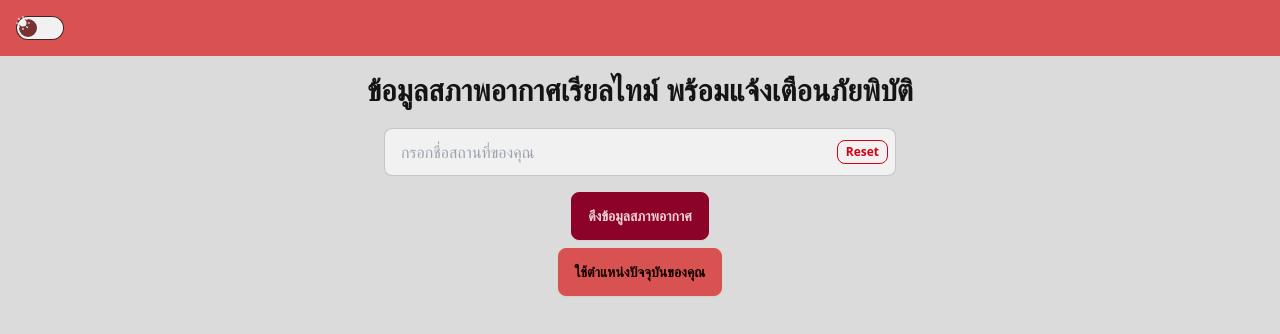
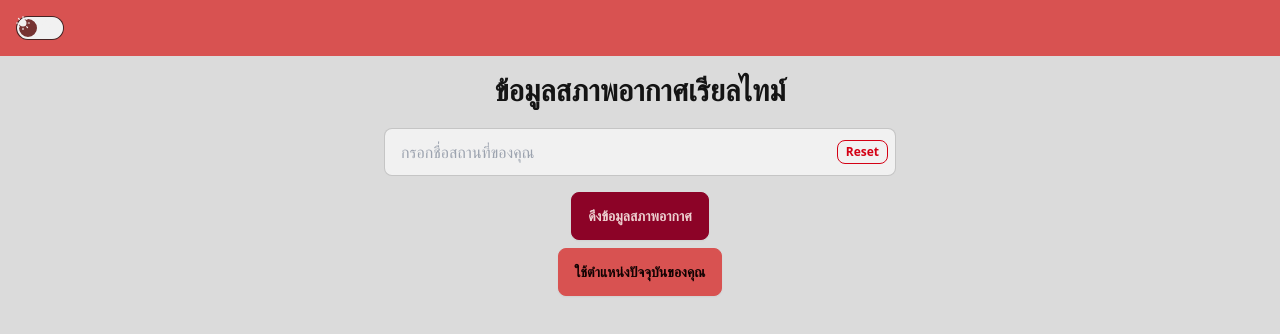
Before and after one commit to s0ci4lx/weather-th, a Vue app: page / in a window 1280 px wide. Shown: the top 334 px of the page. Built offline with nearby package versions, Linux system fonts and the light colour scheme; no server answers.

Commit message:
Update ข้อความ H1

```diff
--- a/src/components/HomePage.vue
+++ b/src/components/HomePage.vue
@@ -137,7 +137,7 @@ const getWeatherByCoords = async (lat, lon) => {
 
   <div class="flex flex-col items-center min-h-screen bg-base-200 p-4">
     <h1 class="text-2xl md:text-3xl font-bold mb-5 text-center">
-      ข้อมูลสภาพอากาศเรียลไทม์ พร้อมแจ้งเตือนภัยพิบัติ
+      ข้อมูลสภาพอากาศเรียลไทม์
     </h1>
 
     <!-- Input with Reset button -->
--- a/src/components/HomeWeather.vue
+++ b/src/components/HomeWeather.vue
@@ -136,7 +136,7 @@ const getWeatherByCoords = async (lat, lon) => {
 
   <div class="flex flex-col items-center min-h-screen bg-base-200 p-4">
     <h1 class="text-2xl md:text-3xl font-bold mb-5 text-center">
-      ข้อมูลสภาพอากาศเรียลไทม์ พร้อมแจ้งเตือนภัยพิบัติ
+      ข้อมูลสภาพอากาศเรียลไทม์
     </h1>
 
     <!-- Input with Reset button -->
--- a/src/components/TargetCase.vue
+++ b/src/components/TargetCase.vue
@@ -138,7 +138,7 @@ const getWeatherByCoords = async (lat, lon) => {
 
   <div class="flex flex-col items-center min-h-screen bg-base-200 p-4">
     <h1 class="text-2xl md:text-3xl font-bold mb-5 text-center">
-      ข้อมูลสภาพอากาศเรียลไทม์ พร้อมแจ้งเตือนภัยพิบัติ
+      ข้อมูลสภาพอากาศเรียลไทม์
     </h1>
 
     <!-- Input with Reset button -->
```
